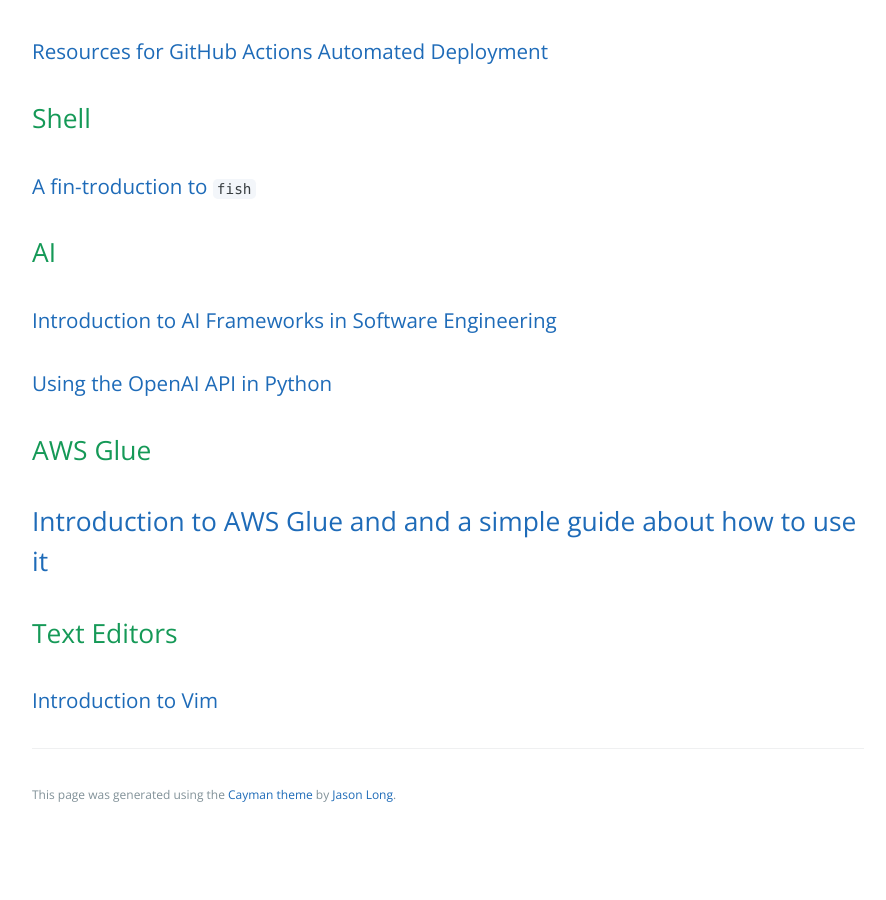
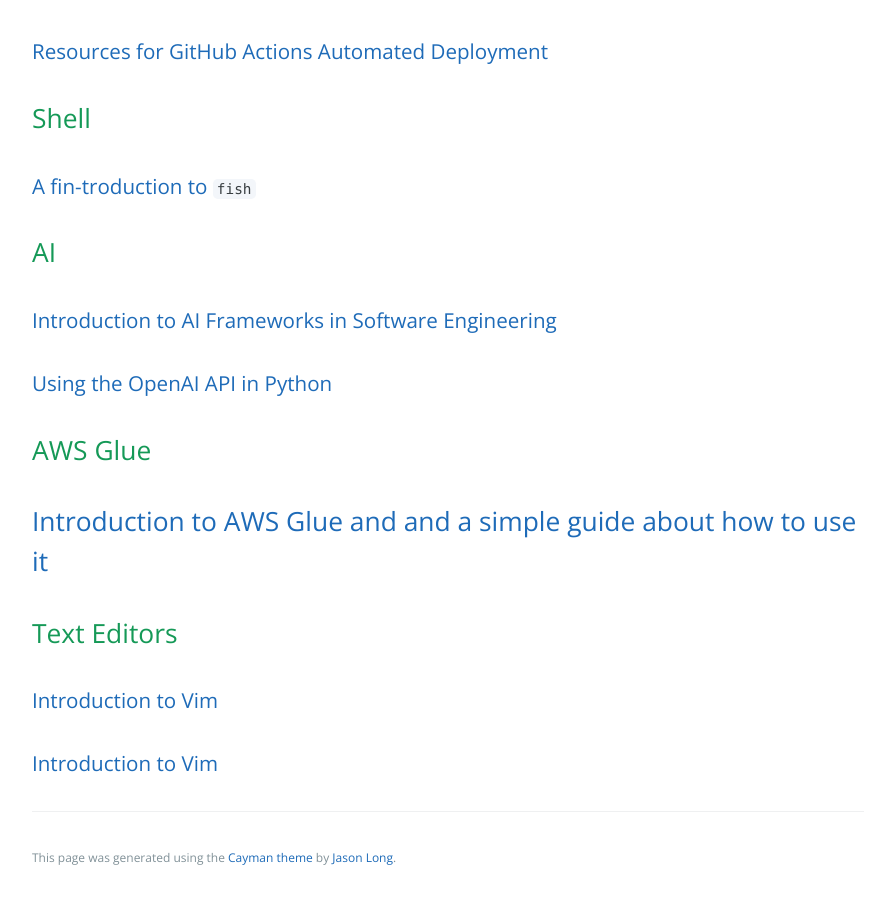
Before and after one commit to learning-software-engineering/learning-software-engineering.github.io, a Jekyll site: the page built from Topics/Software_Tools.md, in a window 1280 px wide and 900 px high, scrolled down 705 px. Shown: the whole window, without its empty margins (192-1078 px from the left). Built offline with Jekyll 4.4.1, drawn with Linux system fonts in a browser that asks for light colours; our own code applies the rules of GitHub Pages for plain Markdown files; before the commit the page ends 1542 px from its top, so only the background shows below that.

Commit message:
Update Software_Tools.md
link to the md page

```diff
--- a/Topics/Software_Tools.md
+++ b/Topics/Software_Tools.md
@@ -20,3 +20,4 @@
 
 ## Text Editors
 ### [Introduction to Vim](./Software_Tools/vim.md)
+### [Introduction to Vim](./Software_Tools/nano.md)
```
